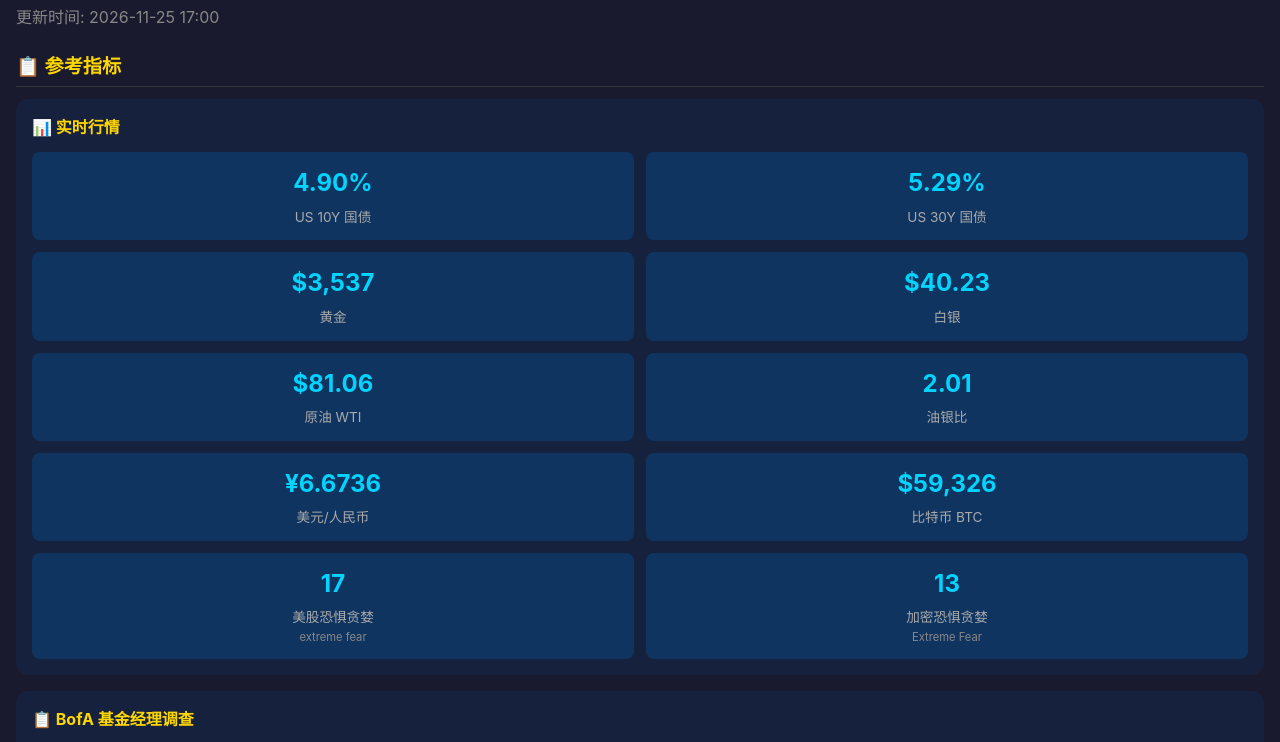
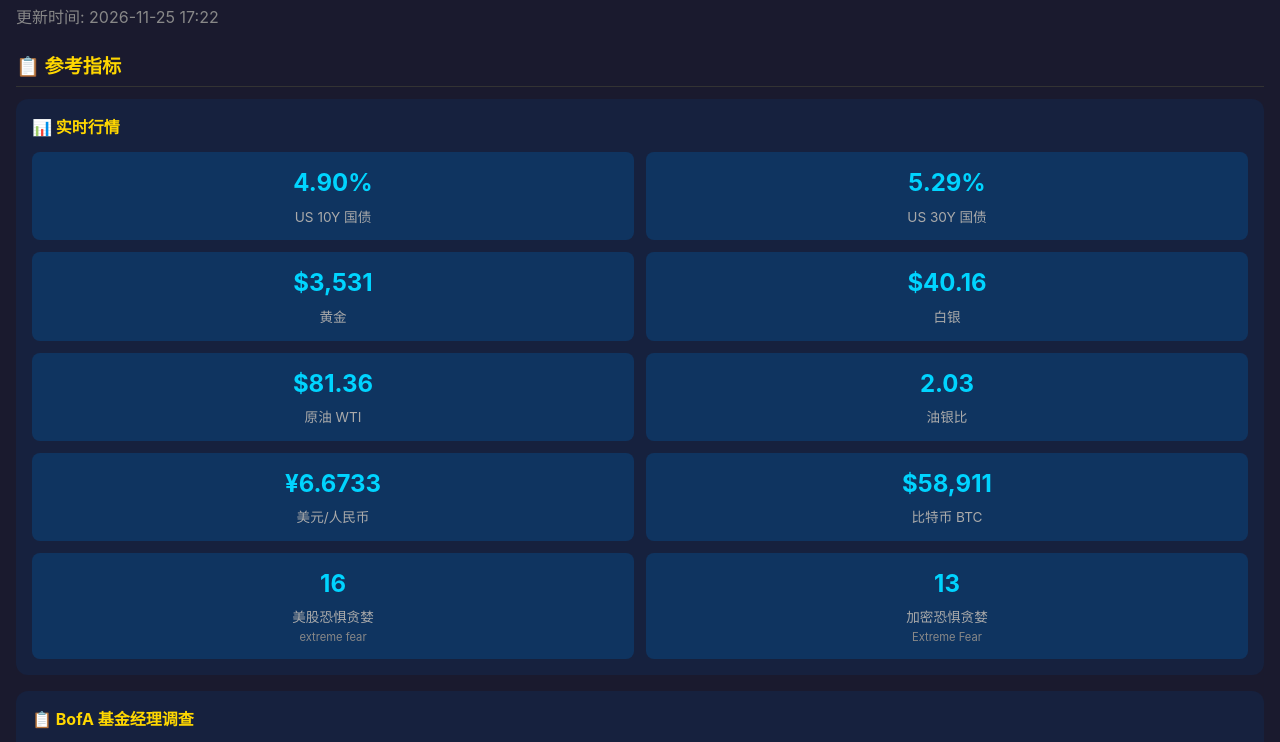
Before and after one commit to cyloretta/jinjiancheng-notes, a plain HTML site: page tracker.html in a window 1280 px wide. Shown: the part 57-799 px from the top of the page. Drawn offline with Linux system fonts and the light colour scheme.

Commit message:
自动同步: 2026-11-25 17:22

```diff
--- a/tracker.html
+++ b/tracker.html
@@ -47,7 +47,7 @@
 </head>
 <body>
     <h1>📈 美股策略追踪</h1>
-    <p style="color:#888; margin-bottom:20px;">更新时间: 2026-11-25 17:00</p>
+    <p style="color:#888; margin-bottom:20px;">更新时间: 2026-11-25 17:22</p>
 
     <h2>📋 参考指标</h2>
 
@@ -66,37 +66,37 @@
             </div>
 
             <div class="metric">
-                <div class="metric-value">$3,537</div>
+                <div class="metric-value">$3,531</div>
                 <div class="metric-label">黄金</div>
             </div>
 
             <div class="metric">
-                <div class="metric-value">$40.23</div>
+                <div class="metric-value">$40.16</div>
                 <div class="metric-label">白银</div>
             </div>
 
             <div class="metric">
-                <div class="metric-value">$81.06</div>
+                <div class="metric-value">$81.36</div>
                 <div class="metric-label">原油 WTI</div>
             </div>
 
             <div class="metric">
-                <div class="metric-value">2.01</div>
+                <div class="metric-value">2.03</div>
                 <div class="metric-label">油银比</div>
             </div>
 
             <div class="metric">
-                <div class="metric-value">¥6.6736</div>
+                <div class="metric-value">¥6.6733</div>
                 <div class="metric-label">美元/人民币</div>
             </div>
 
             <div class="metric">
-                <div class="metric-value">$59,326</div>
+                <div class="metric-value">$58,911</div>
                 <div class="metric-label">比特币 BTC</div>
             </div>
 
             <div class="metric">
-                <div class="metric-value">17</div>
+                <div class="metric-value">16</div>
                 <div class="metric-label">美股恐惧贪婪</div>
                 <div style="font-size:0.7em; color:#888">extreme fear</div>
             </div>
```
Also changed, not shown: 1 other file.
